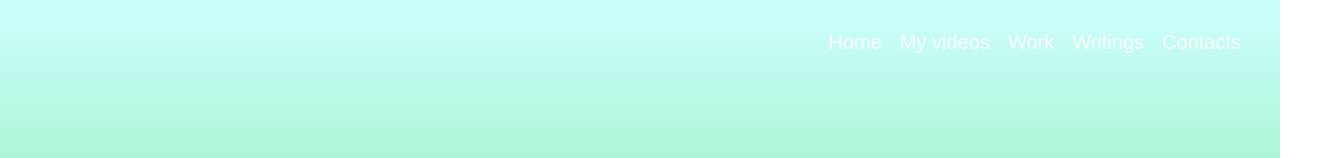
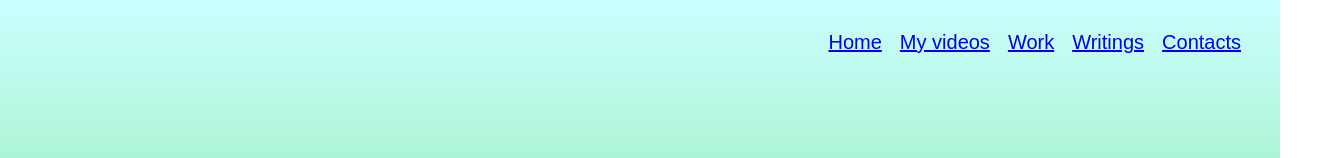
Before and after one commit to David-Chea/myblog, a plain HTML site: page index.html in a window 1280 px wide. Shown: the top 158 px of the page, 1330 px wide, since content can reach past the window. Drawn offline with Linux system fonts and the light colour scheme.

Commit message:
Add files via upload
Menu updated

```diff
--- a/index.html
+++ b/index.html
@@ -10,11 +10,12 @@
 <body>
 
     <ul class="menu">
-        <li class="links">Home</li>
-        <li class="links">My videos</li>
-        <li class="links">Work</li>
-        <li class="links">Writings</li>
-        <li class="links">Contacts</li>
+        <li class="links">
+            <a href="#welcome">Home</a></li>
+        <li class="links"><a href="#videos">My videos</li>
+        <li class="links"><a href="#works">Work</li>
+        <li class="links"><a href="#writings">Writings</li>
+        <li class="links"><a href="#contacts">Contacts</li>
     </ul>
 
     <section id="welcome" class="parallax-container">
@@ -52,6 +53,24 @@
         <br>
     </section>
 
+    <section id="works">
+        <h1>Works</h1>
+        <div class="line"></div>
+        <br><iframe width="900" height="1000" src="https://en.wikipedia.org/wiki/Tim_Berners-Lee#Career_and_research" frameborder="0"></iframe>
+        <br>
+        <br>
+
+    </section>
+
+    <section id="writings">
+        <h1>Writings</h1>
+        <div class="line"></div>
+        <a class="artticle" href="https://www.theguardian.com/technology/2019/mar/12/tim-berners-lee-on-30-years-of-the-web-if-we-dream-a-little-we-can-get-the-web-we-want" target="_blank">Tim Berners-Lee on 30 years of the world wide web: 'We can get the web we want' </a>
+        <br>
+        <br>
+
+    </section>
+
 </body>
 
 </html>
--- a/main.css
+++ b/main.css
@@ -1,3 +1,6 @@
+html {
+    scroll-behavior: smooth;
+}
 body {
     margin: 0;
     padding-top: 800px;
@@ -49,7 +52,7 @@ h2 {
 
 }
 
-#bio {
+#bio, #videos {
     padding: 50px;
     text-align: center;
     font-size: 42px;
```
Also changed, not shown: stbl.jpg (added).
